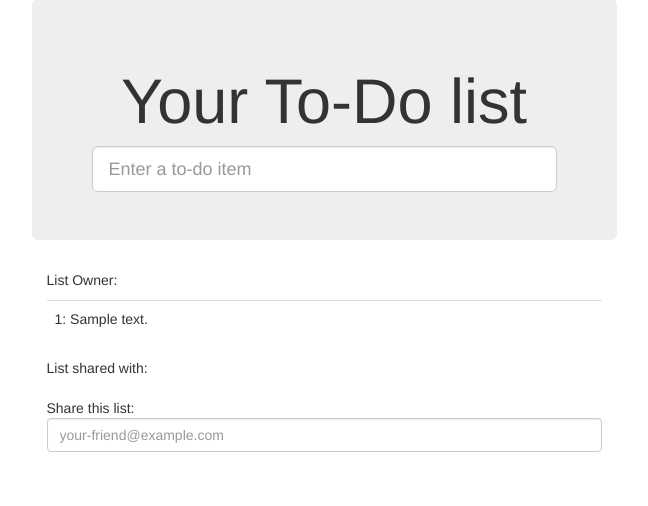
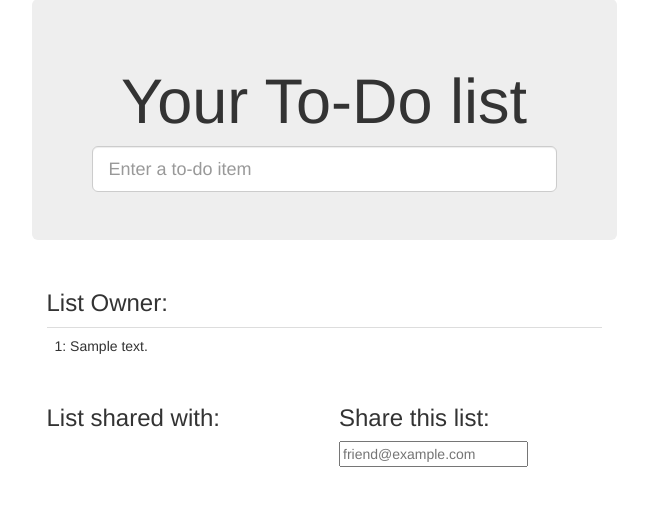
Before and after one commit to basfmarcel/superlists, a Django app: page /lists/1/ in a window 1280 px wide. Shown: the part 73-579 px from the top of the page, without its empty margins (316-964 px from the left). Run offline with Django 3.2, Linux system fonts and the light colour scheme; tables that the repository leaves empty hold one stand-in row (values such as "Sample post"); some libraries are stand-ins or nearby versions.

Commit message:
small layout changes

```diff
--- a/functional_tests/test_sharing.py
+++ b/functional_tests/test_sharing.py
@@ -32,7 +32,7 @@ class SharingTest(FunctionalTest):
         # She notices a "share this list" option
         share_box = list_page.get_share_box()
         self.assertEqual(
-            share_box.get_attribute("placeholder"), "your-friend@example.com"
+            share_box.get_attribute("placeholder"), "friend@example.com"
         )
 
         # She shares her list.
--- a/lists/templates/list.html
+++ b/lists/templates/list.html
@@ -5,7 +5,7 @@
 {% block form_action %}{% url 'view_list' list.id %}{% endblock %}
 
 {% block table %}
-    <p id="id_list_owner">List Owner: {{ list.owner.email }}<p>
+    <h3 id="id_list_owner">List Owner: {{ list.owner.email }}</h3>
     <table id="id_list_table" class="table">
         {% for item in list.item_set.all %}
             <tr><td>{{forloop.counter}}: {{item.text}}</td></tr>
@@ -14,15 +14,20 @@
 {% endblock %}
 
 {% block sharing %}
-    <p>List shared with:</p>
-    <ul class="list-group list-group-flush">
+    <div class="row">
+        <div class="col-md-6">
+            <h3>List shared with:</h3>
+            <ul>
                 {% for recipient in list.shared_with.all %}
-            <li class="list-group-item">{{recipient.email}}</li>
+                    <li>{{recipient.email}}</li>
                 {% endfor %}
             </ul>
+        </div>
+        <div class="col-md-6">
+            <h3>Share this list:</h3>
             <form method="POST" action="{% url 'share_list' list.id %}">
-        <span>Share this list:</span>
-        <input class="form-control" name="share" type="text" placeholder="your-friend@example.com" />
+                <input class="form-inline" name="share" type="text" placeholder="friend@example.com" />
                 {% csrf_token %}
             </form>
+        </div>
 {% endblock %}
```
Lines whose indentation alone changed are shown as unchanged.
